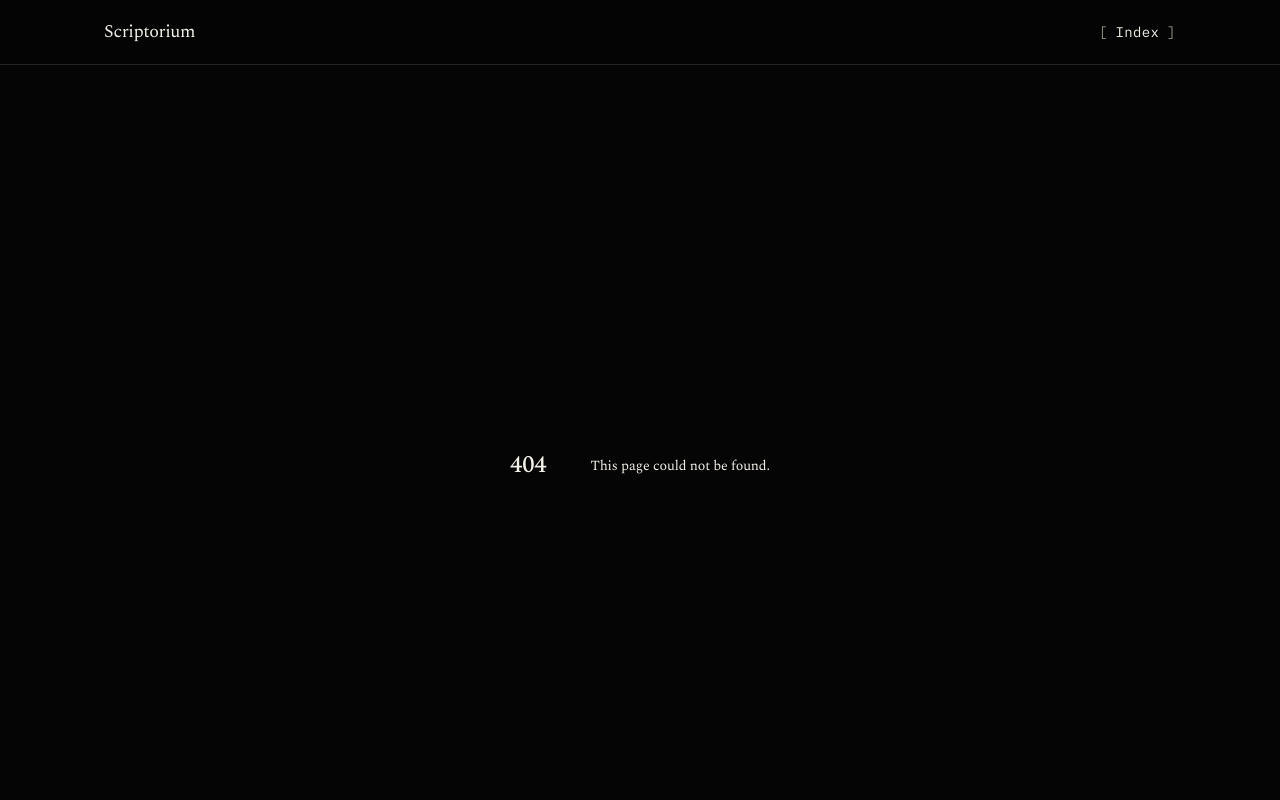
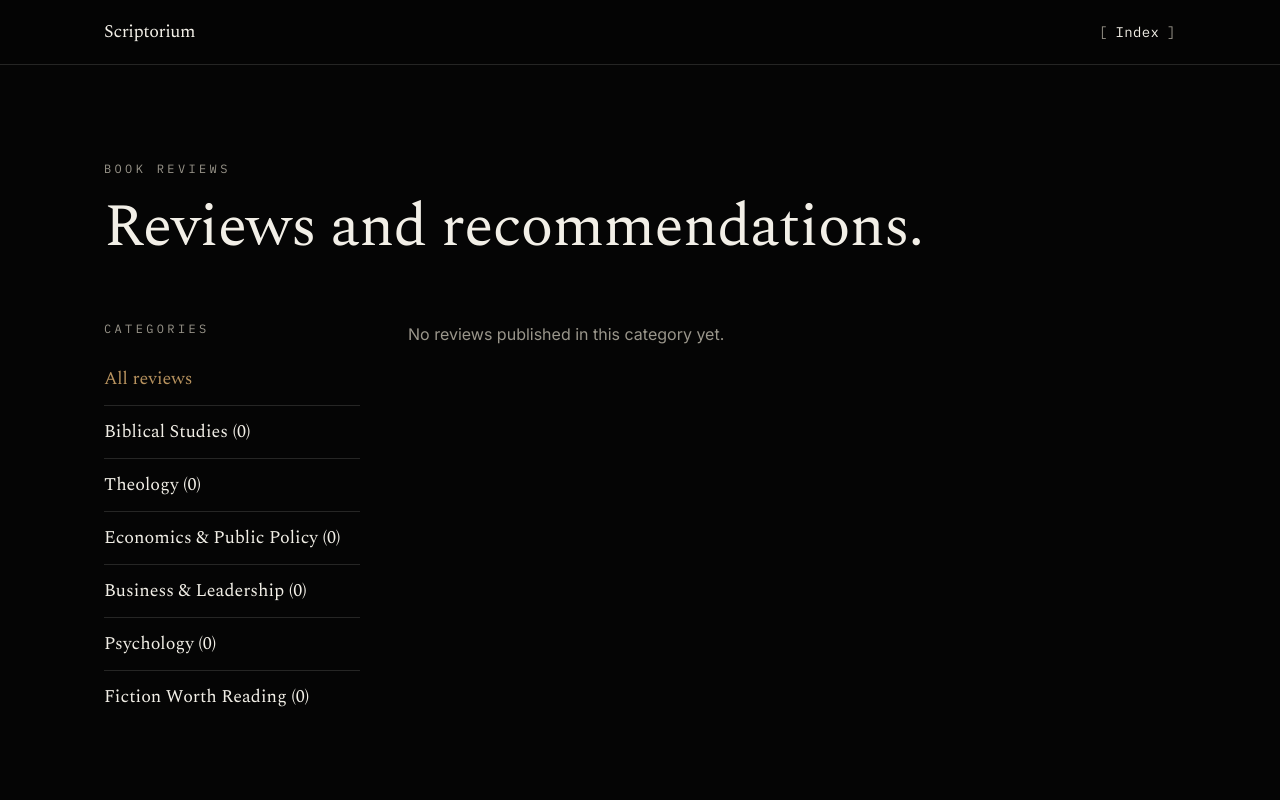
Before and after one commit to omanchi-code/Scriptorium, a Next.js app: page /book-reviews in a window 1280 px wide. Before the commit this address had no page. Shown: the top 800 px of the page. Built offline with nearby package versions, Linux system fonts and the light colour scheme.

Commit message:
Add BookReviewsPage component for displaying reviews

```diff
--- /dev/null
+++ b/app/book-reviews/page.tsx
@@ -0,0 +1,73 @@
+import { CATEGORIES } from "@/domains/knowledge/taxonomy";
+import { BOOK_REVIEWS } from "@/domains/book-reviews/reviews";
+import Link from "next/link";
+
+export default function BookReviewsPage({
+  searchParams,
+}: {
+  searchParams: { category?: string };
+}) {
+  const active = CATEGORIES.find((c) => c.slug === searchParams.category);
+  const reviews = active ? BOOK_REVIEWS.filter((r) => r.category === active.slug) : BOOK_REVIEWS;
+
+  return (
+    <div className="container-page py-16 sm:py-24">
+      <p className="eyebrow mb-5">Book Reviews</p>
+      <h1 className="font-display text-5xl sm:text-6xl mb-16">
+        {active ? active.label : "Reviews and recommendations."}
+      </h1>
+
+      <div className="grid lg:grid-cols-[16rem_1fr] gap-12">
+        <nav className="hairline lg:border-t-0">
+          <p className="eyebrow mb-4 hidden lg:block">Categories</p>
+          <ul>
+            <li className="hairline lg:border-t-0">
+              <Link
+                href="/book-reviews"
+                className={`block py-3 font-display text-lg transition-colors duration-300 ${
+                  !active ? "text-brass" : "hover:text-brass"
+                }`}
+              >
+                All reviews
+              </Link>
+            </li>
+            {CATEGORIES.map((cat) => (
+              <li key={cat.slug} className="hairline">
+                <Link
+                  href={`/book-reviews?category=${cat.slug}`}
+                  className={`block py-3 font-display text-lg transition-colors duration-300 ${
+                    active?.slug === cat.slug ? "text-brass" : "hover:text-brass"
+                  }`}
+                >
+                  {cat.label} ({BOOK_REVIEWS.filter((r) => r.category === cat.slug).length})
+                </Link>
+              </li>
+            ))}
+          </ul>
+        </nav>
+
+        <div className="hairline pt-10 lg:border-t-0 lg:pt-0">
+          {reviews.length === 0 ? (
+            <p className="text-ink-dim leading-relaxed max-w-prose">
+              No reviews published in this category yet.
+            </p>
+          ) : (
+            <ul className="space-y-10">
+              {reviews.map((review) => (
+                <li key={review.slug} className="hairline pt-8 first:pt-0 first:border-0">
+                  <Link href={`/book-reviews/${review.slug}`} className="group block">
+                    <h2 className="font-display text-2xl group-hover:text-brass transition-colors duration-300 mb-1">
+                      {review.bookTitle}
+                    </h2>
+                    <p className="eyebrow mb-3">by {review.bookAuthor}</p>
+                    <p className="text-ink-dim text-sm leading-relaxed">{review.excerpt}</p>
+                  </Link>
+                </li>
+              ))}
+            </ul>
+          )}
+        </div>
+      </div>
+    </div>
+  );
+}
```
